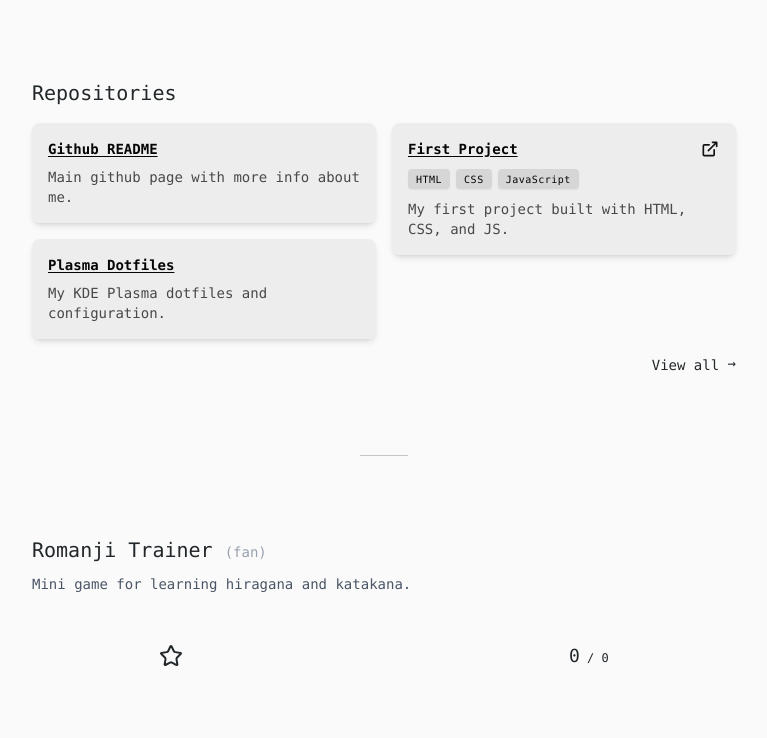
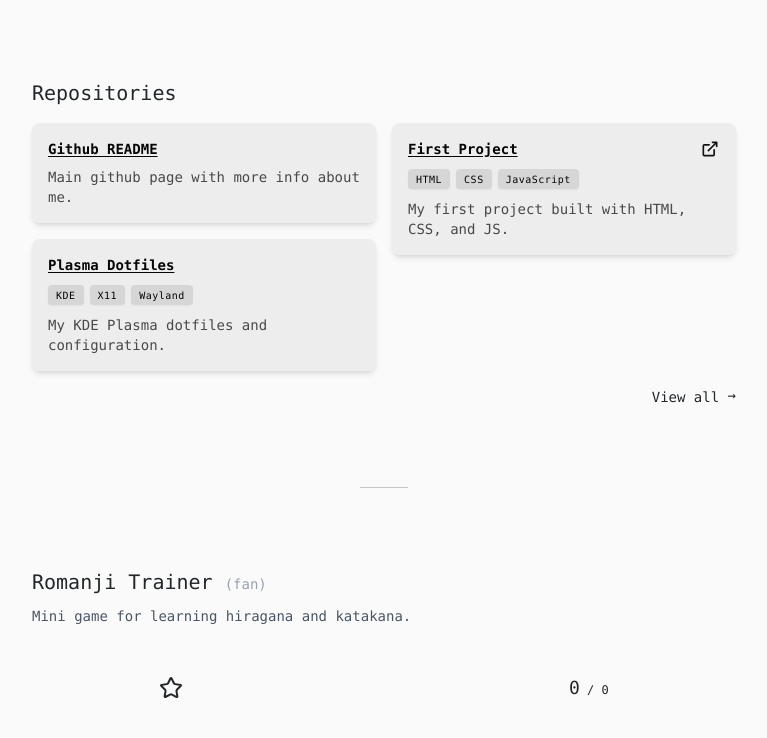
Before and after one commit to assailance/assailance-website, a Vue app: page / in a window 1280 px wide. Shown: the part 1139-1877 px from the top of the page, without its empty margins (256-1023 px from the left). Built offline with nearby package versions, Linux system fonts and the light colour scheme; no server answers.

Commit message:
feat: добавлено несколько тегов для Plasma Dotfiles репозитория

```diff
--- a/src/pages/Index/sections/RepositoriesSection.vue
+++ b/src/pages/Index/sections/RepositoriesSection.vue
@@ -8,7 +8,12 @@ import { Card, CardList } from '@/components/ui/card-list'
     <!-- Repositories -->
     <CardList>
       <Card title="Github README" title-link="https://github.com/assailance/assailance" description="Main github page with more info about me." />
-      <Card title="Plasma Dotfiles" title-link="https://github.com/assailance/plasma-dotfiles" description="My KDE Plasma dotfiles and configuration." />
+      <Card
+        title="Plasma Dotfiles"
+        title-link="https://github.com/assailance/plasma-dotfiles"
+        description="My KDE Plasma dotfiles and configuration."
+        :tags="['KDE', 'X11', 'Wayland']"
+      />
       <Card
         title="First Project"
         title-link="https://github.com/assailance/proj2"
```
